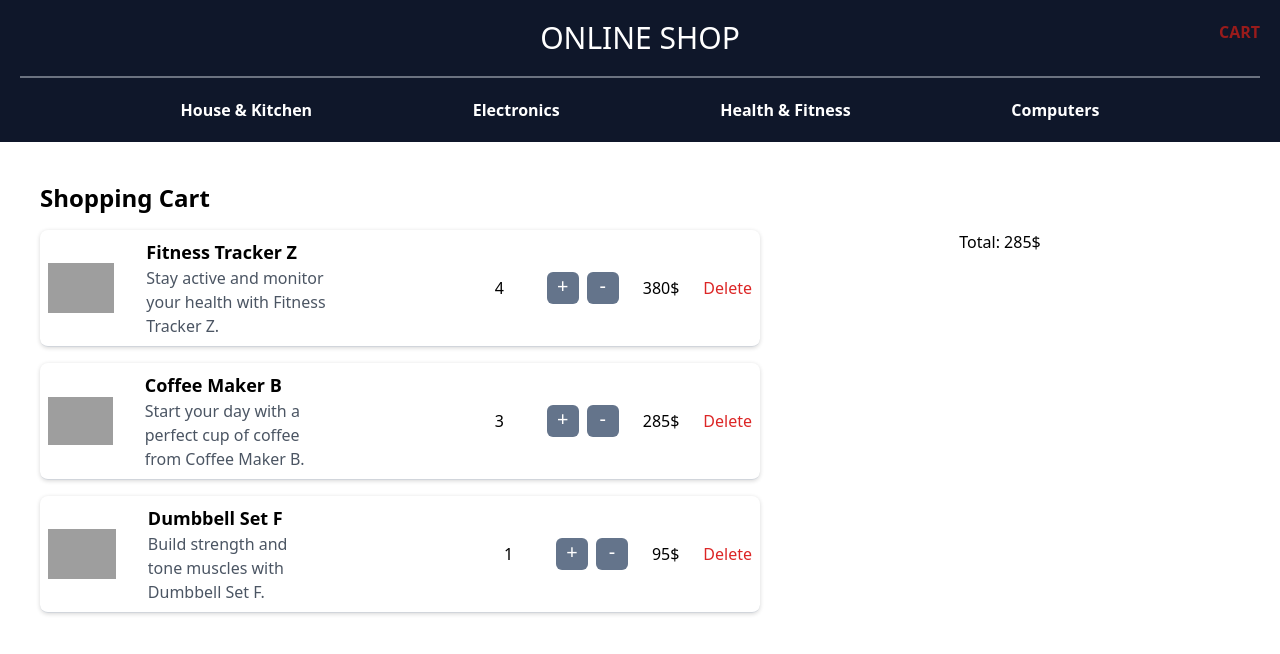
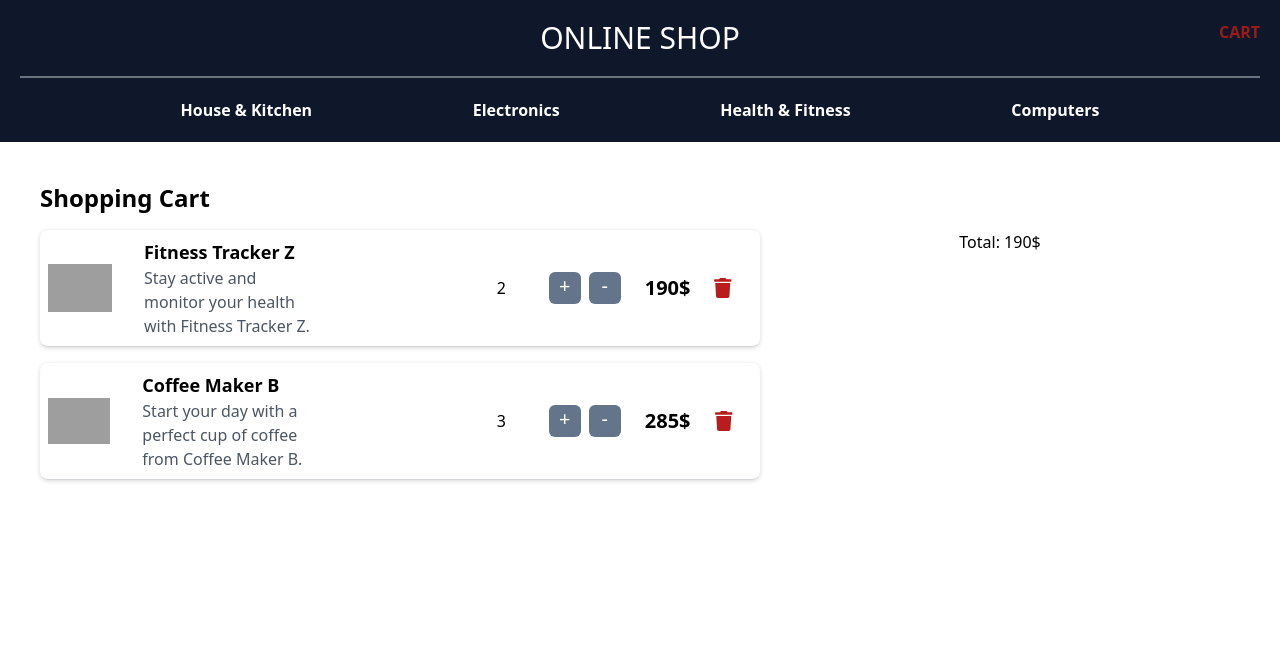
Before and after one commit to Anzori-PR/Ecommerce, an Angular app: page /Home/Cart in a window 1280 px wide. Shown: the top 654 px of the page. Built offline with nearby package versions, Linux system fonts and the light colour scheme; data requests are answered from the project's data file; grey boxes are pictures that could not be loaded.

Commit message:
Font awesome

```diff
--- a/package.json
+++ b/package.json
@@ -19,6 +19,9 @@
     "@angular/platform-browser": "^16.2.0",
     "@angular/platform-browser-dynamic": "^16.2.0",
     "@angular/router": "^16.2.0",
+    "@fortawesome/angular-fontawesome": "^0.13.0",
+    "@fortawesome/fontawesome-svg-core": "^6.5.1",
+    "@fortawesome/free-solid-svg-icons": "^6.5.1",
     "rxjs": "~7.8.0",
     "tslib": "^2.3.0",
     "zone.js": "~0.13.0"
--- a/server/db.json
+++ b/server/db.json
@@ -129,19 +129,7 @@
   ],
   "cart": [
     {
-      "id": "2"
-    },
-    {
-      "id": "2"
-    },
-    {
-      "id": "8"
-    },
-    {
-      "id": "2"
-    },
-    {
-      "id": "2"
+      "id": "4"
     },
     {
       "id": "4"
@@ -150,7 +138,10 @@
       "id": "4"
     },
     {
-      "id": "4"
+      "id": "2"
+    },
+    {
+      "id": "2"
     }
   ]
 }
--- a/src/app/app.module.ts
+++ b/src/app/app.module.ts
@@ -13,6 +13,7 @@ import { HttpClientModule } from '@angular/common/http';
 import { DetailsComponent } from './component/details/details.component';
 import { CartComponent } from './component/cart/cart.component';
 import { FormsModule, ReactiveFormsModule } from '@angular/forms';
+import { FontAwesomeModule } from '@fortawesome/angular-fontawesome';
 
 @NgModule({
   declarations: [
@@ -31,7 +32,8 @@ import { FormsModule, ReactiveFormsModule } from '@angular/forms';
     AppRoutingModule,
     HttpClientModule,
     FormsModule,
-    ReactiveFormsModule
+    ReactiveFormsModule,
+    FontAwesomeModule
   ],
   providers: [],
   bootstrap: [AppComponent]
--- a/src/app/component/cart/cart.component.html
+++ b/src/app/component/cart/cart.component.html
@@ -12,7 +12,7 @@
                     <p class="text-gray-600">{{ item.description }}</p>
                 </div>
                 <span class="w-80 text-red-700 ">{{this.message}}</span>
-                <div class="w-full flex items-center justify-end gap-6">
+                <div class="w-full flex items-center justify-end gap-6 px-5">
                     <input type="text" class="w-7 border-none" [value]="cartCounts[item.id]">
 
                     <div class="w-auto flex gap-2">
@@ -20,9 +20,9 @@
                         <span class="w-8 h-8 bg-slate-500 rounded-md text-center text-xl text-white cursor-pointer" (click)="minus(item.id)">-</span>
                     </div>
 
-                    <span class="price"> {{ getTotalPrice(item.id) }}$ </span>
+                    <span class="price text-xl font-bold"> {{ getTotalPrice(item.id) }}$ </span>
 
-                    <span (click)="deleteProduct(item.id)" class="text-red-600 cursor-pointer">Delete</span>
+                    <span (click)="deleteProduct(item.id)" class="text-red-700 cursor-pointer"><fa-icon class="text-xl" [icon]="faTrash"></fa-icon></span>
                 </div>
             </div>
         </div>
--- a/src/app/component/cart/cart.component.ts
+++ b/src/app/component/cart/cart.component.ts
@@ -1,6 +1,7 @@
 import { Component, OnInit } from '@angular/core';
 import { fetch } from 'src/app/fetch.interface';
 import { DataService } from 'src/app/service/data.service';
+import { faTrash } from '@fortawesome/free-solid-svg-icons';
 
 @Component({
   selector: 'app-cart',
@@ -12,6 +13,8 @@ export class CartComponent implements OnInit {
   ids: string[] = [];
   cartCounts: { [id: string]: number } = {};
   message: string = '';
+
+  faTrash = faTrash;
 
   constructor(private service: DataService) { }
 
```
Also changed, not shown: 1 other file (tests, documents, lock files or other folders).
